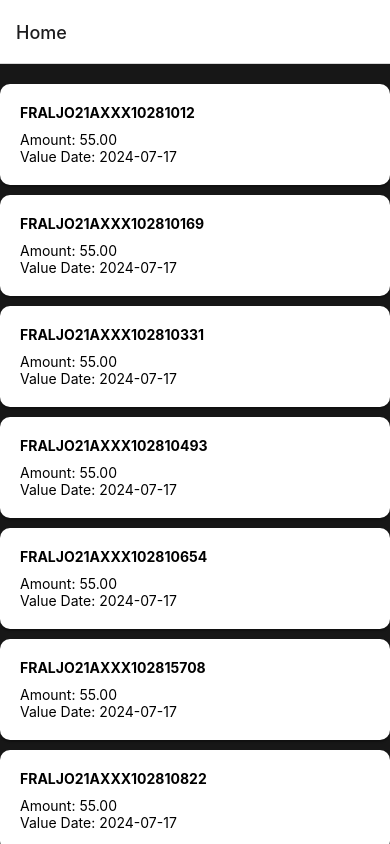
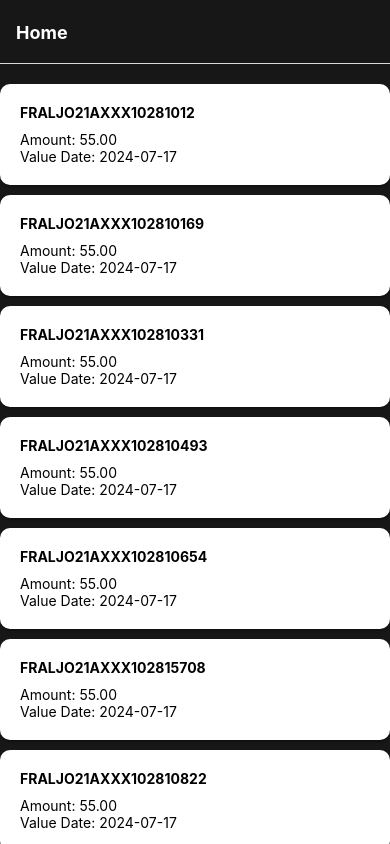
Before and after one commit to mjaber5/jomopay, a React Native app: screen / in a window 390 px wide. Built offline with nearby package versions, Linux system fonts and the light colour scheme.

Commit message:
TransactionData buttons and Navigator color

```diff
--- a/App.js
+++ b/App.js
@@ -2,16 +2,28 @@ import React from 'react';
 import { NavigationContainer } from '@react-navigation/native';
 import { createNativeStackNavigator } from '@react-navigation/native-stack';
 import HomeScreen from './components/screens/HomeScreen';
-import TransactionData from './components/screens/TransactionData'; // Adjust this path as per your project structure
+import TransactionData from './components/screens/TransactionData';
+import appColor from './util/app_colors'; // Adjust this path as per your project structure
 
 const Stack = createNativeStackNavigator();
 
 export default function App() {
   return (
     <NavigationContainer>
-      <Stack.Navigator initialRouteName="Home">
-        <Stack.Screen name="Home" component={HomeScreen} />
-        <Stack.Screen name="TransactionData" component={TransactionData} />
+      <Stack.Navigator
+        initialRouteName="Home"
+        screenOptions={{
+          headerStyle: {
+            backgroundColor: appColor.backgroundColor, // Header background color
+          },
+          headerTintColor: appColor.textColor, // Header text color
+          headerTitleStyle: {
+            fontWeight: 'bold',
+          },
+        }}
+      >
+        <Stack.Screen name="Home" component={HomeScreen} options={{ title: 'Home' }} />
+        <Stack.Screen name="TransactionData" component={TransactionData} options={{ title: 'Transaction Data' }} />
       </Stack.Navigator>
     </NavigationContainer>
   );
--- a/components/screens/TransactionData.js
+++ b/components/screens/TransactionData.js
@@ -1,12 +1,13 @@
 import React from 'react';
-import { StyleSheet, Text, View, ScrollView } from 'react-native';
+import { StyleSheet, Text, View, ScrollView, SafeAreaView, Button } from 'react-native';
 import appColor from '../../util/app_colors'; // Adjust this path as per your project structure
 
-export default function TransactionData({ route }) {
+export default function TransactionData({ route, navigation }) {
   const { transaction } = route.params;
 
   return (
-    <ScrollView style={styles.container}>
+    <SafeAreaView style={styles.safeContainer}>
+      <ScrollView contentContainerStyle={styles.scrollViewContent}>
         <Text style={styles.title}>Transaction Details</Text>
         <View style={styles.detailContainer}>
           <Text style={styles.label}>Message ID:</Text>
@@ -41,14 +42,22 @@ export default function TransactionData({ route }) {
           <Text style={styles.value}>{transaction.RESULT_DESCRIPTION}</Text>
         </View>
       </ScrollView>
+      <View style={styles.buttonContainer}>
+        <Button title="Approve" onPress={() => { /* Handle approve action */ }} color={appColor.secondBackgroundColor} />
+        <Button title="Reject" onPress={() => { /* Handle reject action */ }} color={appColor.secondBackgroundColor} />
+      </View>
+    </SafeAreaView>
   );
 }
 
 const styles = StyleSheet.create({
-  container: {
+  safeContainer: {
     flex: 1,
     backgroundColor: appColor.backgroundColor,
+  },
+  scrollViewContent: {
     padding: 20,
+    paddingBottom: 100, // Ensure there's space for the buttons
   },
   title: {
     fontSize: 24,
@@ -71,4 +80,10 @@ const styles = StyleSheet.create({
     fontSize: 16,
     color: appColor.textColor,
   },
+  buttonContainer: {
+    flexDirection: 'row',
+    justifyContent: 'space-between',
+    padding: 20,
+    backgroundColor: appColor.backgroundColor,
+  },
 });
```
Lines whose indentation alone changed are shown as unchanged.
